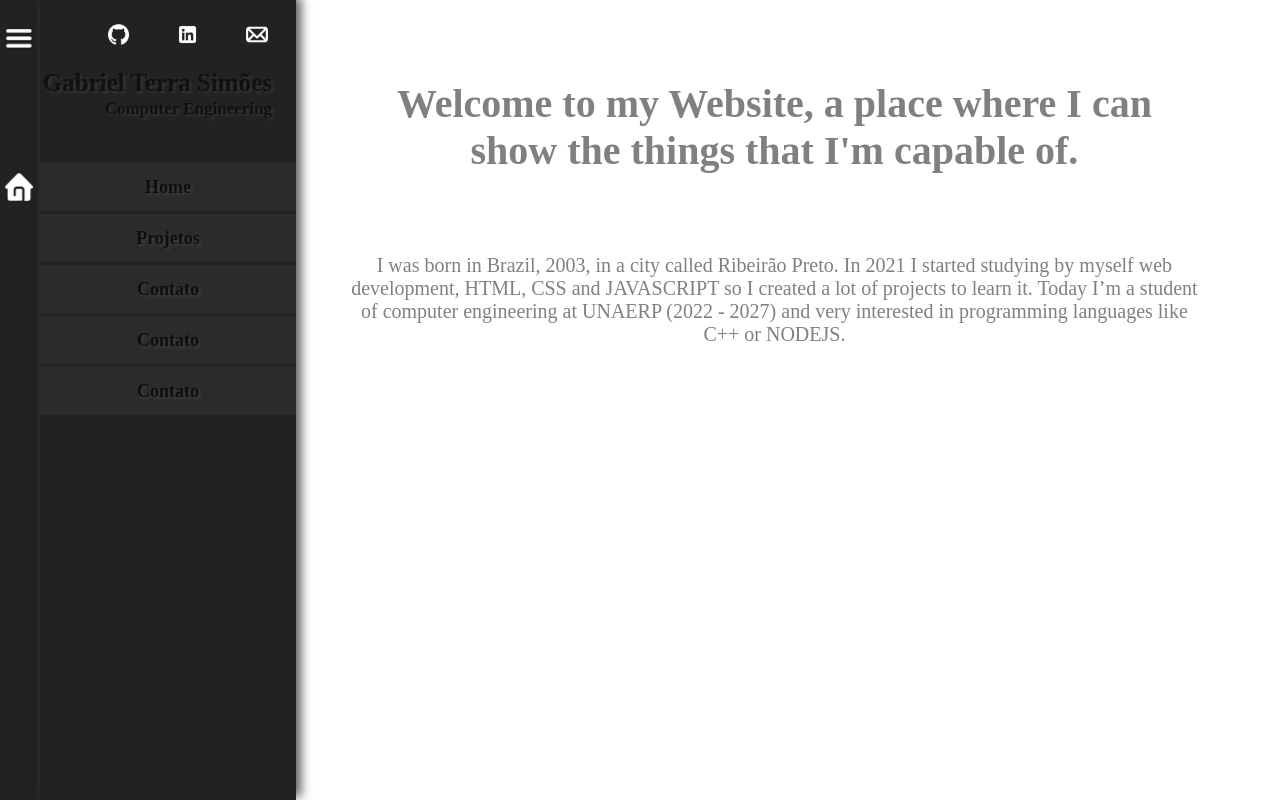
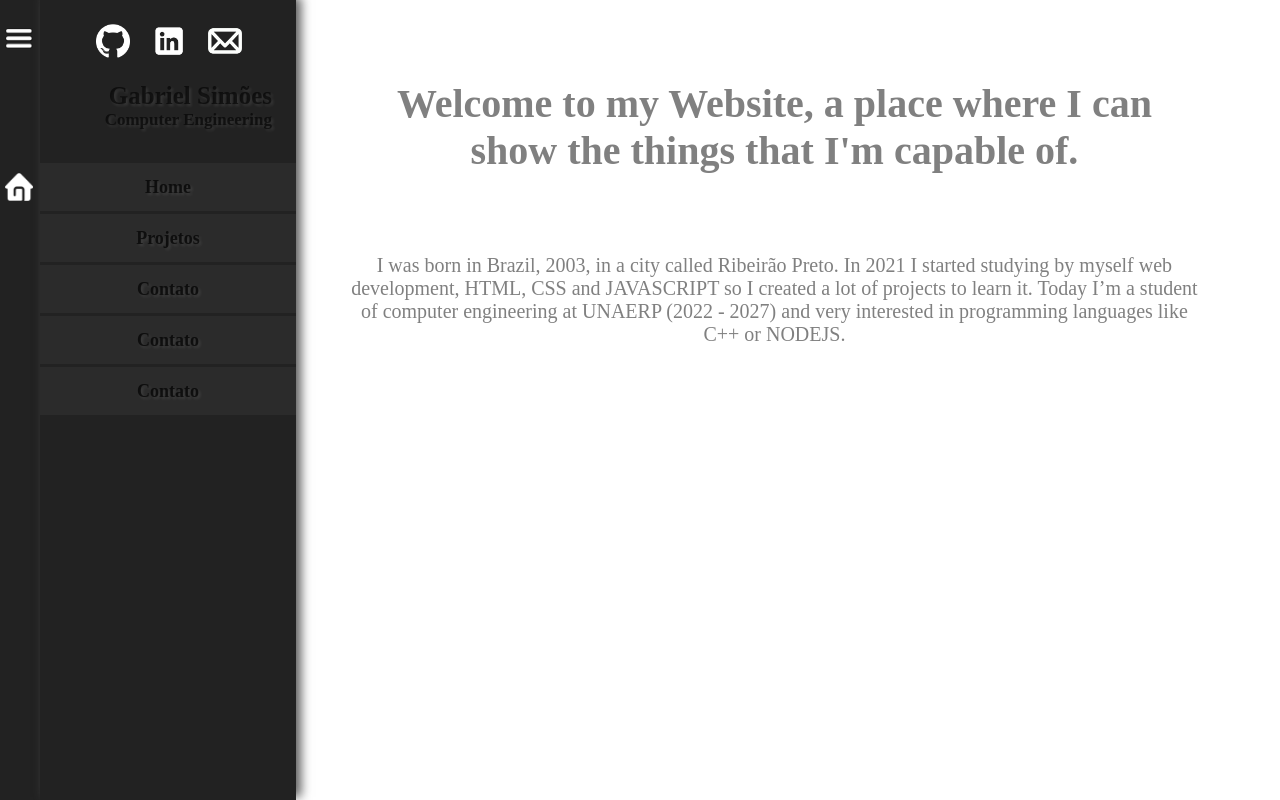
Before and after one commit to GtsSim0es/test-of-portfolio, a Vue app in the folder projeto_vue/: page / in a window 1280 px wide. Built offline with nearby package versions, Linux system fonts and the light colour scheme; the HTML template or start-up script is replaced by a standard one.

Commit message:
responsividade

```diff
--- a/projeto_vue/src/App.vue
+++ b/projeto_vue/src/App.vue
@@ -41,6 +41,10 @@ export default {
     vertical-align: baseline;
     list-style: none;
   }
+
+  body{
+    overflow-x: hidden;
+  }
   .menu{
     margin-left: 5vh;
     width: 20%;
@@ -49,6 +53,10 @@ export default {
     box-shadow: 5px -3px 10px rgb(92, 92, 92);
     position: fixed;
   }
-
+@media (max-width: 999px){
+  .menu{
+        display: none;
+    }
+}
 
 </style>
--- a/projeto_vue/src/components/Sidebar/menuside.vue
+++ b/projeto_vue/src/components/Sidebar/menuside.vue
@@ -2,7 +2,7 @@
     <div class="bar">
         <label for=""><img class="imgmenu" src="img/menu.png" alt=""></label>
         <div class="menu1">
-            <a href=""><img class="imgp" src="img/home.png"></a>
+            <img class="imgp" src="img/home.png">
         </div>
     </div>
 </template>
@@ -33,8 +33,10 @@
     margin-left: 0.6vh;
 }
 
+
 .menu1{
     margin-top: 15vh;
 }
 
+
 </style>
--- a/projeto_vue/src/components/Sidebar/profile.vue
+++ b/projeto_vue/src/components/Sidebar/profile.vue
@@ -2,8 +2,8 @@
     <div class="back">
         <div class="logo">
             <a href=""><img class="imgG" src="img/GitHub.png"></a>
-            <a href=""><img src="img/linkedin.png"></a>
-            <a href=""><img src="img/mail.png"></a>
+            <a href=""><img class="imgG" src="img/linkedin.png"></a>
+            <a href=""><img class="imgG" src="img/mail.png"></a>
         </div>
         <div class="align">
         <h1>{{name}}</h1> <br>
@@ -17,7 +17,7 @@
     name: 'profile-vue',
     data(){
         return{
-            name:'Gabriel Terra Simões',
+            name:'Gabriel Simões',
             dev: 'Front-End',
             graduacao: 'Computer Engineering'
         }
@@ -38,10 +38,11 @@
 
 h1 {
     font-size: 25px;
+    float: right;
 }
 
 h2 {
-    margin-top: -2vh;
+
     float: right;
     font-size: 17px;
 }
@@ -66,5 +67,15 @@ img{
     float: left;
 }
 
+@media (max-width: 1300px){
+.imgG{
+    margin-right: -0.2vh;
+    width: 15%;
+}
+.logo {
+    margin-left: 4vh;
+}
+
+}
 
 </style>
--- a/projeto_vue/src/components/home.vue
+++ b/projeto_vue/src/components/home.vue
@@ -35,4 +35,11 @@ p{
     margin: 10vh;
     font-size: 20px;
 }
+
+@media (max-width:999px) {
+  div{
+    float: right;
+    width: 97vw;
+  }
+}
 </style>
```
Also changed, not shown: projeto_vue/src/components/Sidebar/menu.vue (+7 -1 lines), 1 other file (tests, documents, lock files or other folders).
